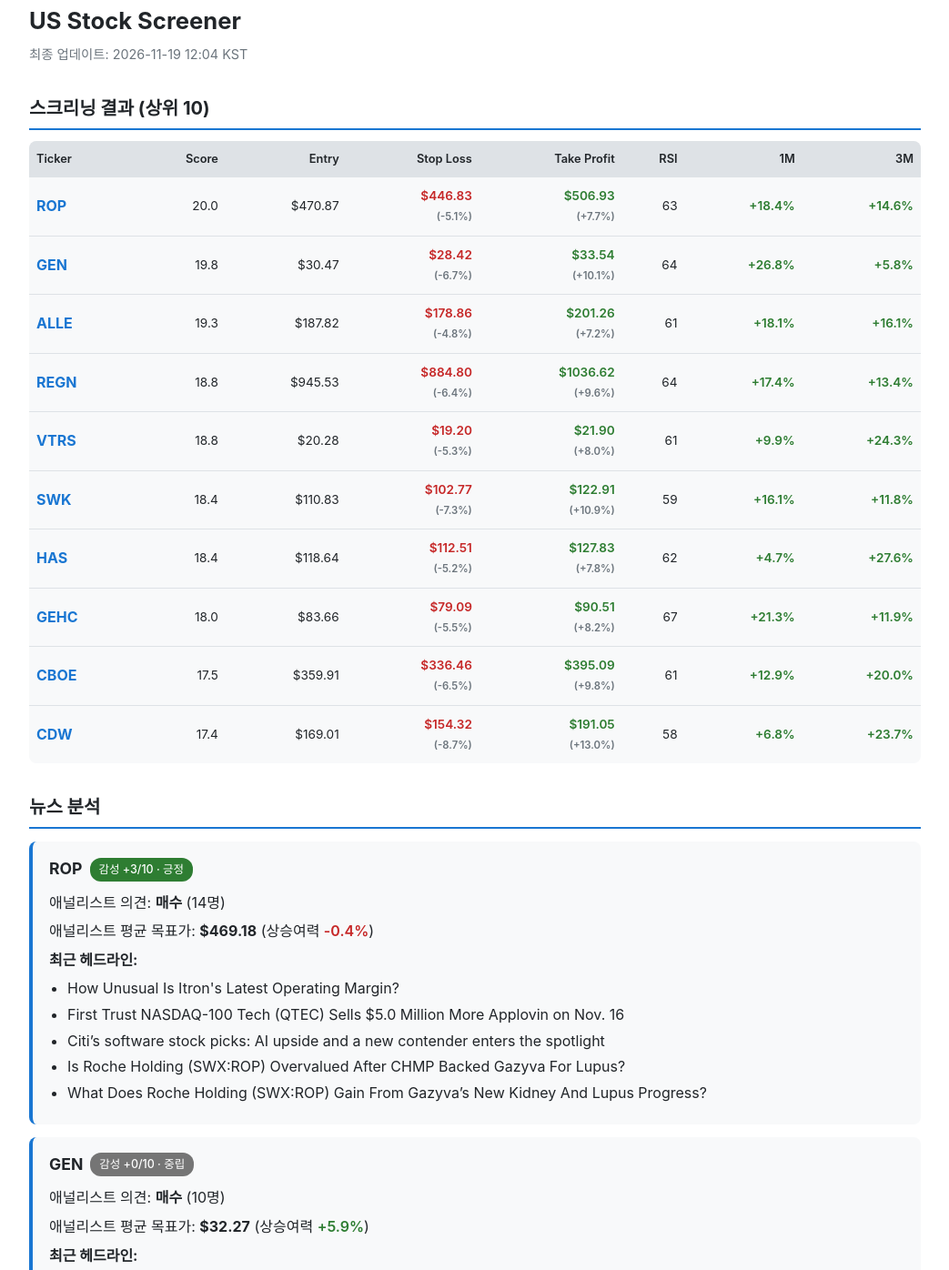
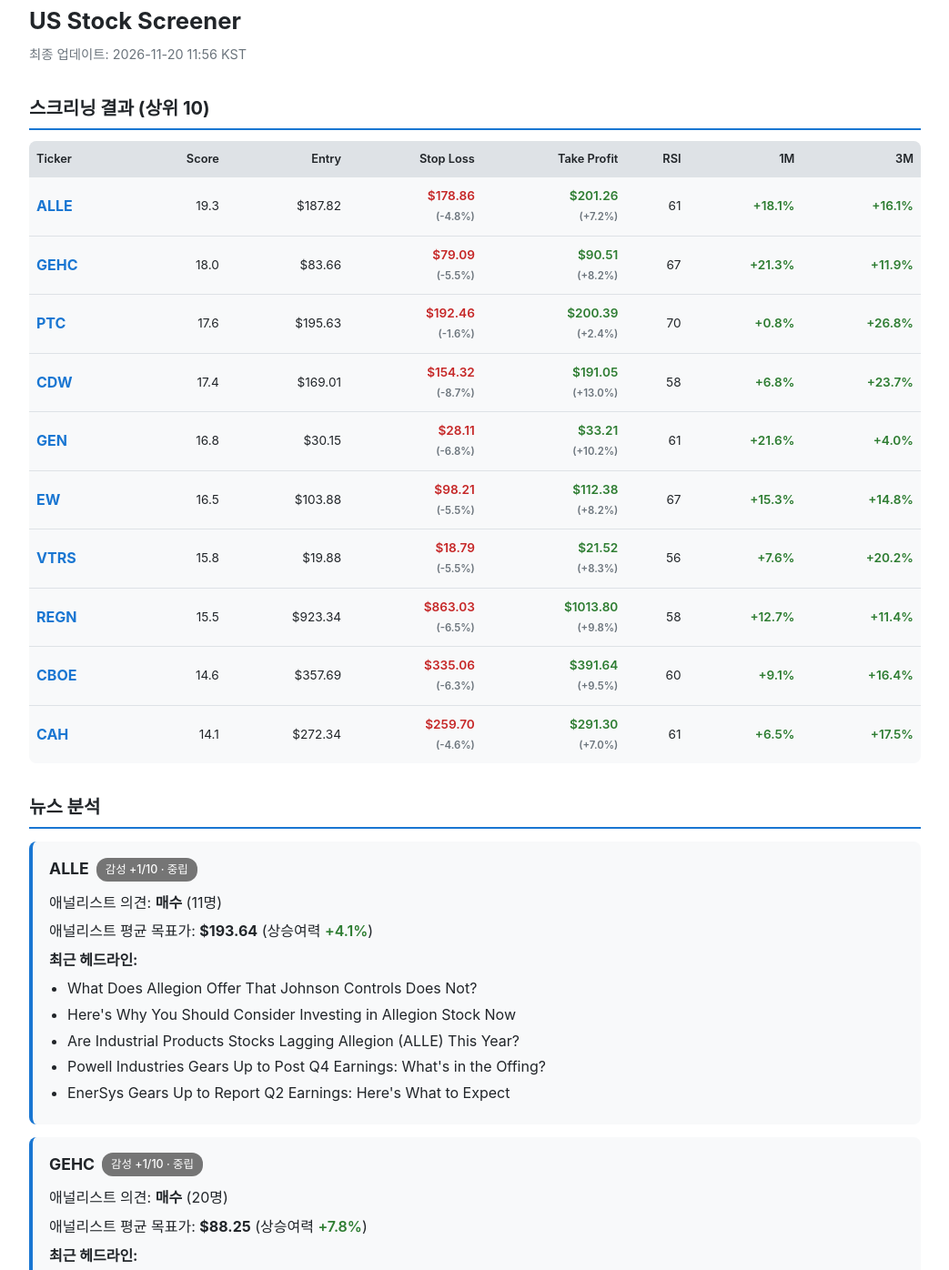
Before and after one commit to cywj0817/test, a plain HTML site: page docs/index.html in a window 1280 px wide. Shown: the part 13-1409 px from the top of the page at 91% size, without its empty margins (118-1161 px from the left). Drawn offline with Linux system fonts and the light colour scheme.

Commit message:
Daily report: 2026-11-20 11:56 KST

```diff
--- a/docs/index.html
+++ b/docs/index.html
@@ -3,7 +3,7 @@
 <head>
 <meta charset="UTF-8">
 <meta name="viewport" content="width=device-width, initial-scale=1.0">
-<title>US Stock Screener — 2026-11-19 12:04 KST</title>
+<title>US Stock Screener — 2026-11-20 11:56 KST</title>
 <style>
   :root {
     --bg: #ffffff; --bg-card: #f8f9fa; --text: #212529;
@@ -80,7 +80,7 @@
 <div class="container">
   <header>
     <h1>US Stock Screener</h1>
-    <div class="subtitle">최종 업데이트: 2026-11-19 12:04 KST</div>
+    <div class="subtitle">최종 업데이트: 2026-11-20 11:56 KST</div>
   </header>
 
   <h2>스크리닝 결과 (상위 10)</h2>
@@ -101,28 +101,6 @@
       <tbody>
 
       <tr>
-        <td class="ticker">ROP</td>
-        <td>20.0</td>
-        <td>$470.87</td>
-        <td class="neg">$446.83<br><small>(-5.1%)</small></td>
-        <td class="pos">$506.93<br><small>(+7.7%)</small></td>
-        <td>63</td>
-        <td class="pos">+18.4%</td>
-        <td class="pos">+14.6%</td>
-      </tr>
-
-      <tr>
-        <td class="ticker">GEN</td>
-        <td>19.8</td>
-        <td>$30.47</td>
-        <td class="neg">$28.42<br><small>(-6.7%)</small></td>
-        <td class="pos">$33.54<br><small>(+10.1%)</small></td>
-        <td>64</td>
-        <td class="pos">+26.8%</td>
-        <td class="pos">+5.8%</td>
-      </tr>
-
-      <tr>
         <td class="ticker">ALLE</td>
         <td>19.3</td>
         <td>$187.82</td>
@@ -131,50 +109,6 @@
         <td>61</td>
         <td class="pos">+18.1%</td>
         <td class="pos">+16.1%</td>
-      </tr>
-
-      <tr>
-        <td class="ticker">REGN</td>
-        <td>18.8</td>
-        <td>$945.53</td>
-        <td class="neg">$884.80<br><small>(-6.4%)</small></td>
-        <td class="pos">$1036.62<br><small>(+9.6%)</small></td>
-        <td>64</td>
-        <td class="pos">+17.4%</td>
-        <td class="pos">+13.4%</td>
-      </tr>
-
-      <tr>
-        <td class="ticker">VTRS</td>
-        <td>18.8</td>
-        <td>$20.28</td>
-        <td class="neg">$19.20<br><small>(-5.3%)</small></td>
-        <td class="pos">$21.90<br><small>(+8.0%)</small></td>
-        <td>61</td>
-        <td class="pos">+9.9%</td>
-        <td class="pos">+24.3%</td>
-      </tr>
-
-      <tr>
-        <td class="ticker">SWK</td>
-        <td>18.4</td>
-        <td>$110.83</td>
-        <td class="neg">$102.77<br><small>(-7.3%)</small></td>
-        <td class="pos">$122.91<br><small>(+10.9%)</small></td>
-        <td>59</td>
-        <td class="pos">+16.1%</td>
-        <td class="pos">+11.8%</td>
-      </tr>
-
-      <tr>
-        <td class="ticker">HAS</td>
-        <td>18.4</td>
-        <td>$118.64</td>
-        <td class="neg">$112.51<br><small>(-5.2%)</small></td>
-        <td class="pos">$127.83<br><small>(+7.8%)</small></td>
-        <td>62</td>
-        <td class="pos">+4.7%</td>
-        <td class="pos">+27.6%</td>
       </tr>
 
       <tr>
@@ -189,14 +123,14 @@
       </tr>
 
       <tr>
-        <td class="ticker">CBOE</td>
-        <td>17.5</td>
-        <td>$359.91</td>
-        <td class="neg">$336.46<br><small>(-6.5%)</small></td>
-        <td class="pos">$395.09<br><small>(+9.8%)</small></td>
-        <td>61</td>
-        <td class="pos">+12.9%</td>
-        <td class="pos">+20.0%</td>
+        <td class="ticker">PTC</td>
+        <td>17.6</td>
+        <td>$195.63</td>
+        <td class="neg">$192.46<br><small>(-1.6%)</small></td>
+        <td class="pos">$200.39<br><small>(+2.4%)</small></td>
+        <td>70</td>
+        <td class="pos">+0.8%</td>
+        <td class="pos">+26.8%</td>
       </tr>
 
       <tr>
@@ -209,6 +143,72 @@
         <td class="pos">+6.8%</td>
         <td class="pos">+23.7%</td>
       </tr>
+
+      <tr>
+        <td class="ticker">GEN</td>
+        <td>16.8</td>
+        <td>$30.15</td>
+        <td class="neg">$28.11<br><small>(-6.8%)</small></td>
+        <td class="pos">$33.21<br><small>(+10.2%)</small></td>
+        <td>61</td>
+        <td class="pos">+21.6%</td>
+        <td class="pos">+4.0%</td>
+      </tr>
+
+      <tr>
+        <td class="ticker">EW</td>
+        <td>16.5</td>
+        <td>$103.88</td>
+        <td class="neg">$98.21<br><small>(-5.5%)</small></td>
+        <td class="pos">$112.38<br><small>(+8.2%)</small></td>
+        <td>67</td>
+        <td class="pos">+15.3%</td>
+        <td class="pos">+14.8%</td>
+      </tr>
+
+      <tr>
+        <td class="ticker">VTRS</td>
+        <td>15.8</td>
+        <td>$19.88</td>
+        <td class="neg">$18.79<br><small>(-5.5%)</small></td>
+        <td class="pos">$21.52<br><small>(+8.3%)</small></td>
+        <td>56</td>
+        <td class="pos">+7.6%</td>
+        <td class="pos">+20.2%</td>
+      </tr>
+
+      <tr>
+        <td class="ticker">REGN</td>
+        <td>15.5</td>
+        <td>$923.34</td>
+        <td class="neg">$863.03<br><small>(-6.5%)</small></td>
+        <td class="pos">$1013.80<br><small>(+9.8%)</small></td>
+        <td>58</td>
+        <td class="pos">+12.7%</td>
+        <td class="pos">+11.4%</td>
+      </tr>
+
+      <tr>
+        <td class="ticker">CBOE</td>
+        <td>14.6</td>
+        <td>$357.69</td>
+        <td class="neg">$335.06<br><small>(-6.3%)</small></td>
+        <td class="pos">$391.64<br><small>(+9.5%)</small></td>
+        <td>60</td>
+        <td class="pos">+9.1%</td>
+        <td class="pos">+16.4%</td>
+      </tr>
+
+      <tr>
+        <td class="ticker">CAH</td>
+        <td>14.1</td>
+        <td>$272.34</td>
+        <td class="neg">$259.70<br><small>(-4.6%)</small></td>
+        <td class="pos">$291.30<br><small>(+7.0%)</small></td>
+        <td>61</td>
+        <td class="pos">+6.5%</td>
+        <td class="pos">+17.5%</td>
+      </tr>
       </tbody>
     </table>
   </div>
@@ -216,12 +216,39 @@
   <h2>뉴스 분석</h2>
 
     <div class="card">
-      <h3>ROP
-        <span class="badge pos">감성 +3/10 · 긍정</span>
+      <h3>ALLE
+        <span class="badge neutral">감성 +1/10 · 중립</span>
       </h3>
-      <p>애널리스트 의견: <strong>매수</strong> (14명)</p>
-      <p>애널리스트 평균 목표가: <strong>$469.18</strong> (상승여력 <span class='neg'>-0.4%</span>)</p>
-      <p><strong>최근 헤드라인:</strong></p><ul><li>How Unusual Is Itron&#x27;s Latest Operating Margin?</li><li>First Trust NASDAQ-100 Tech (QTEC) Sells $5.0 Million More Applovin on Nov. 16</li><li>Citi’s software stock picks: AI upside and a new contender enters the spotlight</li><li>Is Roche Holding (SWX:ROP) Overvalued After CHMP Backed Gazyva For Lupus?</li><li>What Does Roche Holding (SWX:ROP) Gain From Gazyva’s New Kidney And Lupus Progress?</li></ul>
+      <p>애널리스트 의견: <strong>매수</strong> (11명)</p>
+      <p>애널리스트 평균 목표가: <strong>$193.64</strong> (상승여력 <span class='pos'>+4.1%</span>)</p>
+      <p><strong>최근 헤드라인:</strong></p><ul><li>What Does Allegion Offer That Johnson Controls Does Not?</li><li>Here&#x27;s Why You Should Consider Investing in Allegion Stock Now</li><li>Are Industrial Products Stocks Lagging  Allegion (ALLE) This Year?</li><li>Powell Industries Gears Up to Post Q4 Earnings: What&#x27;s in the Offing?</li><li>EnerSys Gears Up to Report Q2 Earnings: Here&#x27;s What to Expect</li></ul>
+    </div>
+
+    <div class="card">
+      <h3>GEHC
+        <span class="badge neutral">감성 +1/10 · 중립</span>
+      </h3>
+      <p>애널리스트 의견: <strong>매수</strong> (20명)</p>
+      <p>애널리스트 평균 목표가: <strong>$88.25</strong> (상승여력 <span class='pos'>+7.8%</span>)</p>
+      <p><strong>최근 헤드라인:</strong></p><ul><li>A $467 Billion Fund Just Bought These 3 Stocks</li><li>GE HealthCare Wins FDA Nod for AI Feeding Tube Detection Software</li><li>Top Stock Reports for Merck, Caterpillar &amp; Union Pacific</li><li>GE HealthCare Expands Global Research Network for Photon-Counting CT</li><li>GE HealthCare (GEHC) Stock May Be Below Fair Value Following Raised Guidance</li></ul>
+    </div>
+
+    <div class="card">
+      <h3>PTC
+        <span class="badge neutral">감성 -1/10 · 중립</span>
+      </h3>
+      <p>애널리스트 의견: <strong>보유</strong> (14명)</p>
+      <p>애널리스트 평균 목표가: <strong>$201.71</strong> (상승여력 <span class='pos'>+3.1%</span>)</p>
+      <p><strong>최근 헤드라인:</strong></p><ul><li>PTC Stock: Is Wall Street Bullish or Bearish?</li><li>Invesco S&amp;P 500 Equal Weight (RSP) Buys $0.7 Million More PTC on Nov. 16</li><li>Is Bentley Stock Cheaper After Its Multiple Halved?</li><li>PTC Therapeutics Sees $2 Billion-Plus Sephience Potential, Sets January Guidance Date</li><li>How Much Should One Lagging Number Worry Autodesk Stock Holders?</li></ul>
+    </div>
+
+    <div class="card">
+      <h3>CDW
+        <span class="badge neutral">감성 +1/10 · 중립</span>
+      </h3>
+      <p>애널리스트 의견: <strong>매수</strong> (9명)</p>
+      <p>애널리스트 평균 목표가: <strong>$185.89</strong> (상승여력 <span class='pos'>+10.9%</span>)</p>
+      <p><strong>최근 헤드라인:</strong></p><ul><li>Citi Bank Slashes Dell And HPE Price Targets Ahead Of Earnings</li><li>Should Value Investors Buy CDW (CDW) Stock?</li><li>Even $50,000 in Dividend Stocks Pays More Inside a Roth IRA. Here’s How Much More</li><li>What Just Happened To CDW Stock?</li><li>CDW Stock Earnings Beat Has The Bull Case Changed?</li></ul>
     </div>
 
     <div class="card">
@@ -229,62 +256,35 @@
         <span class="badge neutral">감성 +0/10 · 중립</span>
       </h3>
       <p>애널리스트 의견: <strong>매수</strong> (10명)</p>
-      <p>애널리스트 평균 목표가: <strong>$32.27</strong> (상승여력 <span class='pos'>+5.9%</span>)</p>
-      <p><strong>최근 헤드라인:</strong></p><ul><li>3 Tech Dividend Stocks That Could Turn $300,000 Into $4,200 in Annual Income</li><li>4 Overlooked Tech Stocks That Pay Dividends and Have Room to Grow</li><li>What Was Gen Digital Telling You Before Its Stock Ran?</li><li>3 Underowned S&amp;P 500 Stocks as Investors Rotate Beyond AI</li><li>Are Business Services Stocks Lagging  GEN DIGITAL INC (GEN) This Year?</li></ul>
+      <p>애널리스트 평균 목표가: <strong>$32.27</strong> (상승여력 <span class='pos'>+7.0%</span>)</p>
+      <p><strong>최근 헤드라인:</strong></p><ul><li>Why Did Netskope Stock Move?</li><li>Could You Have Spotted Netskope Stock&#x27;s Doubling Early?</li><li>3 Tech Dividend Stocks That Could Turn $300,000 Into $4,200 in Annual Income</li><li>4 Overlooked Tech Stocks That Pay Dividends and Have Room to Grow</li><li>What Was Gen Digital Telling You Before Its Stock Ran?</li></ul>
     </div>
 
     <div class="card">
-      <h3>ALLE
-        <span class="badge neutral">감성 +1/10 · 중립</span>
+      <h3>EW
+        <span class="badge neutral">감성 +0/10 · 중립</span>
       </h3>
-      <p>애널리스트 의견: <strong>매수</strong> (11명)</p>
-      <p>애널리스트 평균 목표가: <strong>$193.64</strong> (상승여력 <span class='pos'>+3.1%</span>)</p>
-      <p><strong>최근 헤드라인:</strong></p><ul><li>What Does Allegion Offer That Johnson Controls Does Not?</li><li>Here&#x27;s Why You Should Consider Investing in Allegion Stock Now</li><li>Are Industrial Products Stocks Lagging  Allegion (ALLE) This Year?</li><li>Powell Industries Gears Up to Post Q4 Earnings: What&#x27;s in the Offing?</li><li>EnerSys Gears Up to Report Q2 Earnings: Here&#x27;s What to Expect</li></ul>
+      <p>애널리스트 의견: <strong>매수</strong> (27명)</p>
+      <p>애널리스트 평균 목표가: <strong>$113.68</strong> (상승여력 <span class='pos'>+9.4%</span>)</p>
+      <p><strong>최근 헤드라인:</strong></p><ul><li>BSX&#x27;s Weak Solvency and Cash Conversion Raise Financing Risk</li><li>Should You Buy GE HealthCare Stock For Its Cash?</li><li>How Long Can HeartFlow Keep Burning Cash?</li><li>Are Wall Street Analysts Predicting Edwards Lifesciences Stock Will Climb or Sink?</li><li>Should You Book Profits or Hold BSX Stock Post-Q3 Earnings?</li></ul>
+    </div>
+
+    <div class="card">
+      <h3>VTRS
+        <span class="badge neutral">감성 +2/10 · 중립</span>
+      </h3>
+      <p>애널리스트 의견: <strong>매수</strong> (10명)</p>
+      <p>애널리스트 평균 목표가: <strong>$21.60</strong> (상승여력 <span class='pos'>+8.7%</span>)</p>
+      <p><strong>최근 헤드라인:</strong></p><ul><li>Invesco S&amp;P 500 Equal Weight (RSP) Buys $0.6 Million More AppLovin on Nov. 17</li><li>Are Investors Undervaluing Viatris (VTRS) Right Now?</li><li>Should You Buy Neurocrine Biosciences Stock For Its Cash?</li><li>Ingram Micro jumps after securing spot in S&amp;P SmallCap 600</li><li>David Einhorn’s Best Buy Is Already Up 36%. Is It Too Late to Follow Him?</li></ul>
     </div>
 
     <div class="card">
       <h3>REGN
-        <span class="badge neutral">감성 +2/10 · 중립</span>
+        <span class="badge pos">감성 +3/10 · 긍정</span>
       </h3>
       <p>애널리스트 의견: <strong>매수</strong> (27명)</p>
-      <p>애널리스트 평균 목표가: <strong>$990.81</strong> (상승여력 <span class='pos'>+4.8%</span>)</p>
-      <p><strong>최근 헤드라인:</strong></p><ul><li>Regeneron Wins EC Clearance for Libtayo Dosing Flexibility</li><li>Should You Pick Vertex Stock Over Its Biotech Rivals?</li><li>iShares Biotechnology ETF (IBB) Buys $16.2 Million More Gilead on Nov. 16</li><li>Does Flexible Libtayo Dosing Change The Bull Case For Regeneron Pharmaceuticals Stock?</li><li>Regeneron Pharmaceuticals (REGN), Why Is The Market Taking A Closer Look?</li></ul>
-    </div>
-
-    <div class="card">
-      <h3>VTRS
-        <span class="badge pos">감성 +3/10 · 긍정</span>
-      </h3>
-      <p>애널리스트 의견: <strong>매수</strong> (10명)</p>
-      <p>애널리스트 평균 목표가: <strong>$21.60</strong> (상승여력 <span class='pos'>+6.5%</span>)</p>
-      <p><strong>최근 헤드라인:</strong></p><ul><li>Are Investors Undervaluing Viatris (VTRS) Right Now?</li><li>Should You Buy Neurocrine Biosciences Stock For Its Cash?</li><li>Ingram Micro jumps after securing spot in S&amp;P SmallCap 600</li><li>David Einhorn’s Best Buy Is Already Up 36%. Is It Too Late to Follow Him?</li><li>VTRS or DHR: Which Is the Better Value Stock Right Now?</li></ul>
-    </div>
-
-    <div class="card">
-      <h3>SWK
-        <span class="badge neutral">감성 +1/10 · 중립</span>
-      </h3>
-      <p>애널리스트 의견: <strong>보유</strong> (11명)</p>
-      <p>애널리스트 평균 목표가: <strong>$115.27</strong> (상승여력 <span class='pos'>+4.0%</span>)</p>
-      <p><strong>최근 헤드라인:</strong></p><ul><li>Is Stanley Black &amp; Decker Stock Really Cheap?</li><li>4 Industrial Dividend Stocks Yielding Over 3% for Retirees Who Want Rising Income</li><li>Cisco upgraded, PepsiCo downgraded: Wall Street&#x27;s top analyst calls</li><li>What Does Allegion Offer That Johnson Controls Does Not?</li><li>Where Could Stanley Black &amp; Decker&#x27;s Next Growth Come From?</li></ul>
-    </div>
-
-    <div class="card">
-      <h3>HAS
-        <span class="badge pos">감성 +3/10 · 긍정</span>
-      </h3>
-      <p>애널리스트 의견: <strong>강력 매수</strong> (13명)</p>
-      <p>애널리스트 평균 목표가: <strong>$124.46</strong> (상승여력 <span class='pos'>+4.9%</span>)</p>
-      <p><strong>최근 헤드라인:</strong></p><ul><li>Hasbro (HAS) Stock May Trade At A Discount To Fair Value</li><li>Hasbro (HAS) Stock Dropped, What Is Behind The Latest Attention?</li><li>Will Team Horner Acquisition Strengthen Pool Corp&#x27;s Market Position?</li><li>Stay Ahead of Market Uncertainty With LNG, TTE, LW and HAS</li><li>Best Growth Stocks to Buy for November 18th</li></ul>
-    </div>
-
-    <div class="card">
-      <h3>GEHC
-        <span class="badge neutral">감성 +2/10 · 중립</span>
-      </h3>
-      <p>애널리스트 의견: <strong>매수</strong> (20명)</p>
-      <p>애널리스트 평균 목표가: <strong>$88.25</strong> (상승여력 <span class='pos'>+5.5%</span>)</p>
-      <p><strong>최근 헤드라인:</strong></p><ul><li>Top Stock Reports for Merck, Caterpillar &amp; Union Pacific</li><li>GE HealthCare Expands Global Research Network for Photon-Counting CT</li><li>GE HealthCare (GEHC) Stock May Be Below Fair Value Following Raised Guidance</li><li>GE HealthCare Technologies (GEHC) Qualified AR Spine Navigation For OEC 3D CT</li><li>Should You Buy GE HealthCare Stock For Its Cash?</li></ul>
+      <p>애널리스트 평균 목표가: <strong>$990.81</strong> (상승여력 <span class='pos'>+7.3%</span>)</p>
+      <p><strong>최근 헤드라인:</strong></p><ul><li>Sanofi and Regeneron’s rare disease wins; Lilly’s dealmaking dance</li><li>Alnylam (ALNY) Stock Looks Undervalued As Shares Fell 68%</li><li>2 Growth Stocks to Buy in November Without Any Hesitation</li><li>Alnylam Pharmaceuticals (ALNY) Stock Dropped, So What Is Driving Attention Now?</li><li>With FDA nod, Regeneron brings an RNAi drug to autoimmune disease</li></ul>
     </div>
 
     <div class="card">
@@ -292,17 +292,17 @@
         <span class="badge neutral">감성 +1/10 · 중립</span>
       </h3>
       <p>애널리스트 의견: <strong>보유</strong> (15명)</p>
-      <p>애널리스트 평균 목표가: <strong>$355.60</strong> (상승여력 <span class='neg'>-1.2%</span>)</p>
+      <p>애널리스트 평균 목표가: <strong>$360.27</strong> (상승여력 <span class='pos'>+0.7%</span>)</p>
       <p><strong>최근 헤드라인:</strong></p><ul><li>Cboe to List Anthropic Options as Soon as Monday</li><li>After IPO Day: Executing as a Public Company, 6th Palm Beach CorpGov Forum</li><li>Cboe In Buy Zone As It Expands Into Prediction Markets</li><li>Wall Street panics, Cboe profits: Why the stock jumped 10% this month</li><li>Cboe Global Markets (CBOE) Earnings Strength Keeps Valuation Debate In Focus</li></ul>
     </div>
 
     <div class="card">
-      <h3>CDW
+      <h3>CAH
         <span class="badge neutral">감성 +1/10 · 중립</span>
       </h3>
-      <p>애널리스트 의견: <strong>매수</strong> (9명)</p>
-      <p>애널리스트 평균 목표가: <strong>$185.89</strong> (상승여력 <span class='pos'>+10.0%</span>)</p>
-      <p><strong>최근 헤드라인:</strong></p><ul><li>Citi Bank Slashes Dell And HPE Price Targets Ahead Of Earnings</li><li>Should Value Investors Buy CDW (CDW) Stock?</li><li>Even $50,000 in Dividend Stocks Pays More Inside a Roth IRA. Here’s How Much More</li><li>What Just Happened To CDW Stock?</li><li>CDW Stock Earnings Beat Has The Bull Case Changed?</li></ul>
+      <p>애널리스트 의견: <strong>매수</strong> (15명)</p>
+      <p>애널리스트 평균 목표가: <strong>$300.80</strong> (상승여력 <span class='pos'>+10.5%</span>)</p>
+      <p><strong>최근 헤드라인:</strong></p><ul><li>Reasons to Add West Pharmaceutical Stock to Your Portfolio Now</li><li>The Early Signs Before McKesson Stock&#x27;s 44% Rise</li><li>The Open Question In McKesson&#x27;s Two New Deals</li><li>Cardinal Health (CAH) Is Facing Multiple Class I Medical Kit Recalls</li><li>Eli Lilly vs. Novo Nordisk: Which GLP-1 Stock Is a Better Buy for 2027?</li></ul>
     </div>
 
   <footer>
```
